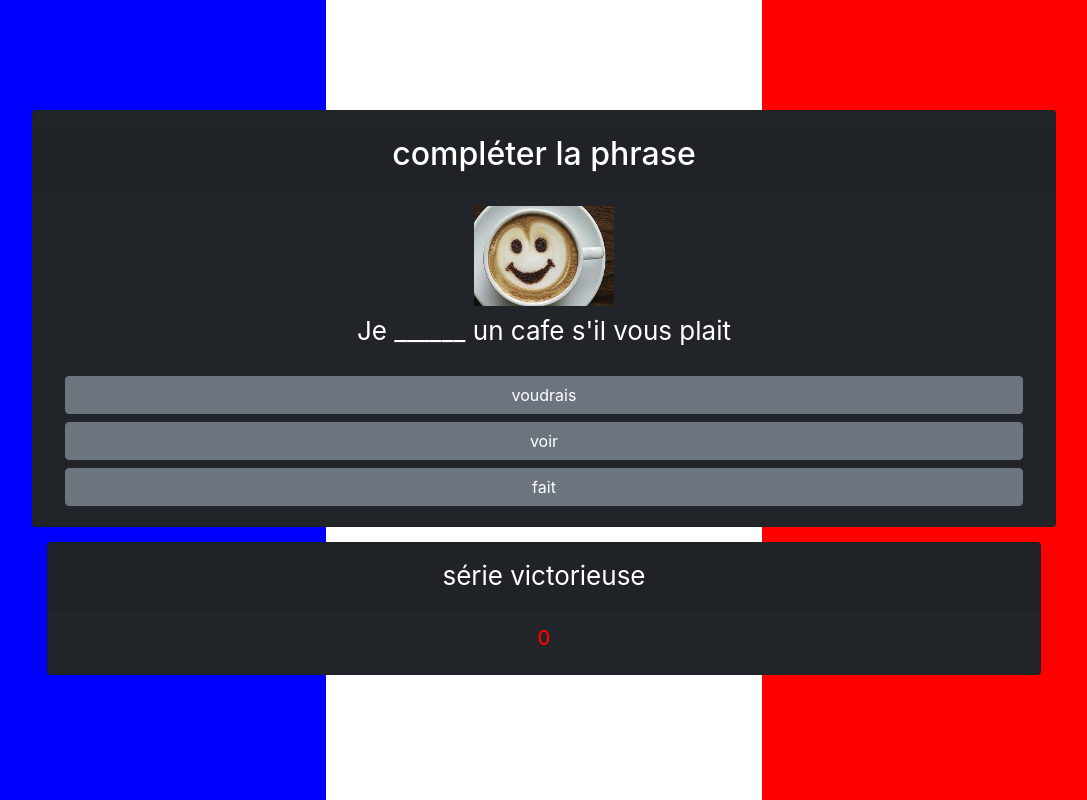
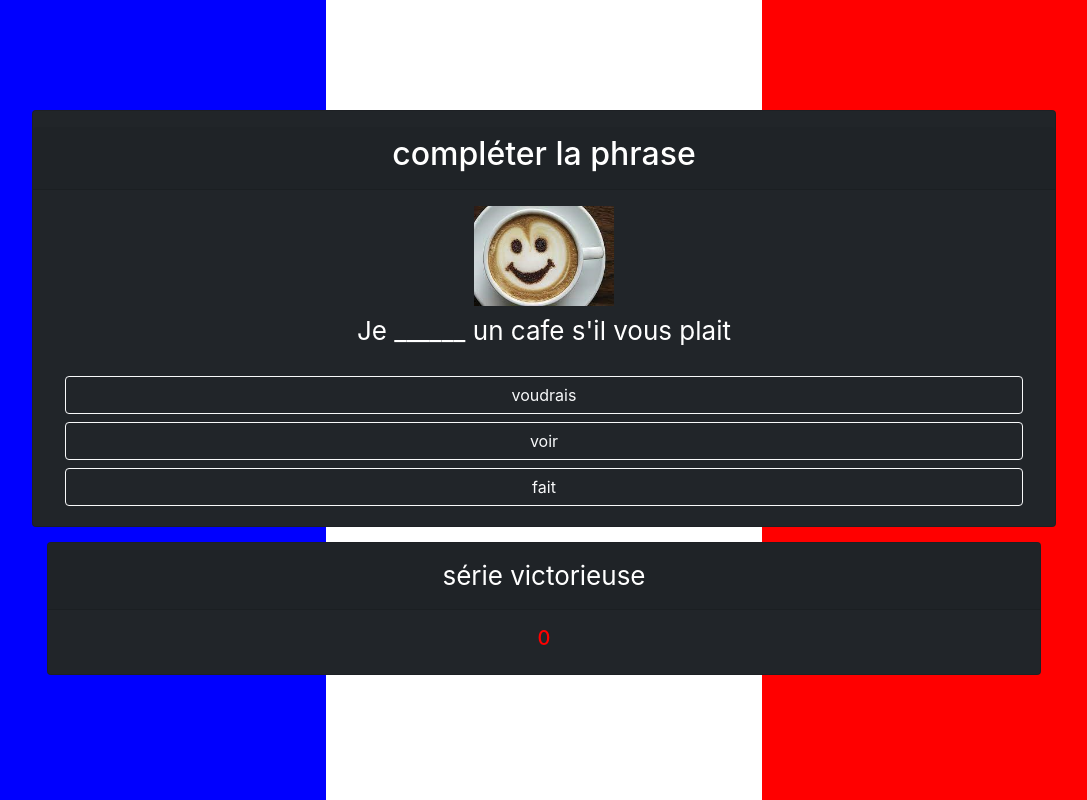
Before and after one commit to ryanMegarityART/my-french-app, a React (Create React App) app: page / in a window 1280 px wide. Both pictures are taken after a click on the button "Allons-y!". Shown: the whole page, without its empty margins (96-1183 px from the left). Built offline with nearby package versions, Linux system fonts and the light colour scheme.

Commit message:
missed a return

```diff
--- a/src/CompleteTheSentence/CompleteTheSentence.tsx
+++ b/src/CompleteTheSentence/CompleteTheSentence.tsx
@@ -67,7 +67,7 @@ export const CompleteTheSentence = () => {
           return "outline-light";
         }
       }
-      return "secondary";
+      return "outline-light";
     },
     [selectedOption, showResponse]
   );
```
